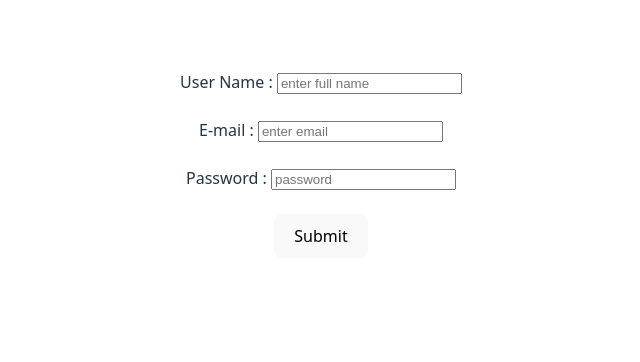
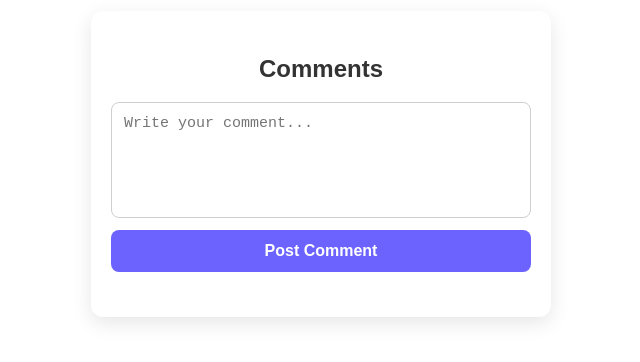
Before and after one commit to SaloniMishra25/React, a React (Vite) app in the folder react-states/: page / in a window 1280 px wide. Shown: the part 236-598 px from the top of the page, without its empty margins (319-959 px from the left). Built offline with nearby package versions, Linux system fonts and the light colour scheme.

Commit message:
build a Comments Form

```diff
--- a/react-states/src/App.jsx
+++ b/react-states/src/App.jsx
@@ -1,6 +1,7 @@
 import "./App.css";
+import CommentsForm from "./components/commentForm/CommentsForm";
 // import Game from "./components/lotteryGame/game";
-import Form from "./Form";
+// import Form from "./Form";
 // import Counter from "./Counter";
 // import Container from "./components/Card/Container";
 // import LudoBoard from "./components/LudoBoard/LudoBoard";
@@ -15,7 +16,8 @@ function App() {
       {/* <LudoBoard /> */}
       {/* <TodoList/> */}
       {/* <Game n={5} winningSum={25} /> */}
-      <Form />
+      {/* <Form /> */}
+      <CommentsForm />
     </>
   );
 }
--- /dev/null
+++ b/react-states/src/components/commentForm/Comments.css
@@ -0,0 +1,76 @@
+/* Container */
+.comment-container {
+  width: 420px;
+  margin: 30px auto;
+  background: #ffffff;
+  padding: 20px;
+  border-radius: 12px;
+  box-shadow: 0px 6px 20px rgba(0, 0, 0, 0.1);
+  font-family: "Poppins", sans-serif;
+}
+
+/* Heading */
+.comment-heading {
+  text-align: center;
+  font-size: 24px;
+  margin-bottom: 15px;
+  color: #333;
+}
+
+/* Form Layout */
+.comment-form {
+  display: flex;
+  flex-direction: column;
+}
+
+/* Textarea */
+.comment-textarea {
+  resize: none;
+  height: 90px;
+  padding: 12px;
+  font-size: 15px;
+  border-radius: 8px;
+  border: 1px solid #cfcfcf;
+  outline: none;
+  transition: 0.2s;
+  background-color: white;
+  color: black;
+}
+
+.comment-textarea:focus {
+  border-color: #6c63ff;
+  box-shadow: 0 0 5px rgba(108, 99, 255, 0.3);
+}
+
+/* Submit Button */
+.comment-btn {
+  margin-top: 12px;
+  padding: 12px;
+  background: #6c63ff;
+  color: white;
+  font-weight: 600;
+  border: none;
+  border-radius: 8px;
+  cursor: pointer;
+  transition: 0.3s;
+}
+
+.comment-btn:hover {
+  background: #574bff;
+}
+
+/* Comments List */
+.comments-list {
+  margin-top: 25px;
+}
+
+/* Single Comment Box */
+.comment-item {
+  background: #f5f5ff;
+  padding: 12px;
+  margin-bottom: 12px;
+  border-radius: 8px;
+  font-size: 15px;
+  color: #444;
+  border-left: 4px solid #6c63ff;
+}
--- /dev/null
+++ b/react-states/src/components/commentForm/CommentsForm.jsx
@@ -0,0 +1,42 @@
+import { useState } from "react";
+import "./Comments.css";
+
+export default function CommentsForm() {
+  const [comment, setComment] = useState("");
+  const [commentsList, setCommentsList] = useState([]);
+
+  const handleSubmit = (e) => {
+    e.preventDefault();
+    if (!comment.trim()) return;
+
+    setCommentsList([...commentsList, comment]);
+    setComment("");
+  };
+
+  return (
+    <div className="comment-container">
+      <h2 className="comment-heading">Comments</h2>
+
+      <form className="comment-form" onSubmit={handleSubmit}>
+        <textarea
+          className="comment-textarea"
+          value={comment}
+          onChange={(e) => setComment(e.target.value)}
+          placeholder="Write your comment..."
+        ></textarea>
+
+        <button className="comment-btn" type="submit">
+          Post Comment
+        </button>
+      </form>
+
+      <div className="comments-list">
+        {commentsList.map((c, index) => (
+          <div key={index} className="comment-item">
+            {c}
+          </div>
+        ))}
+      </div>
+    </div>
+  );
+}
```
